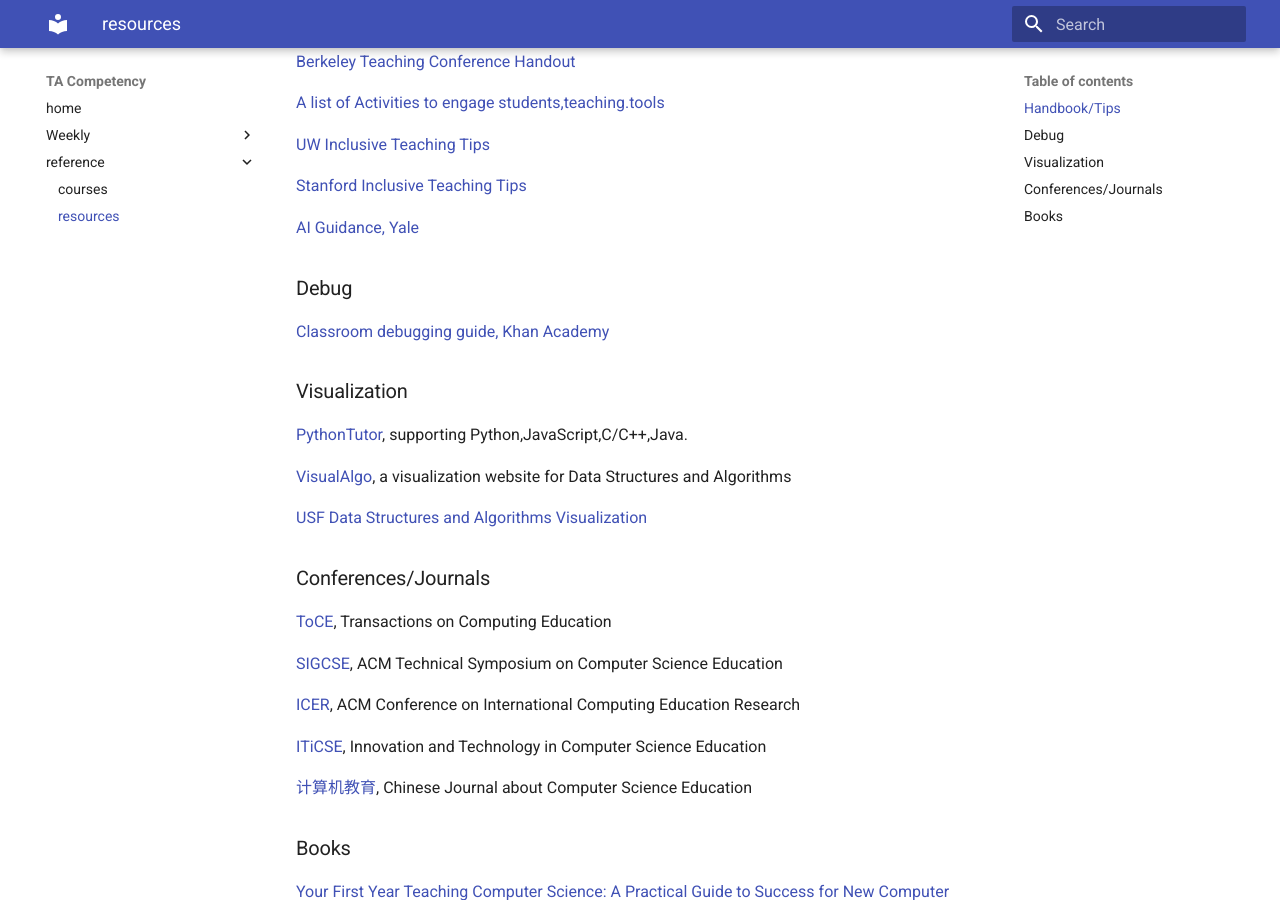
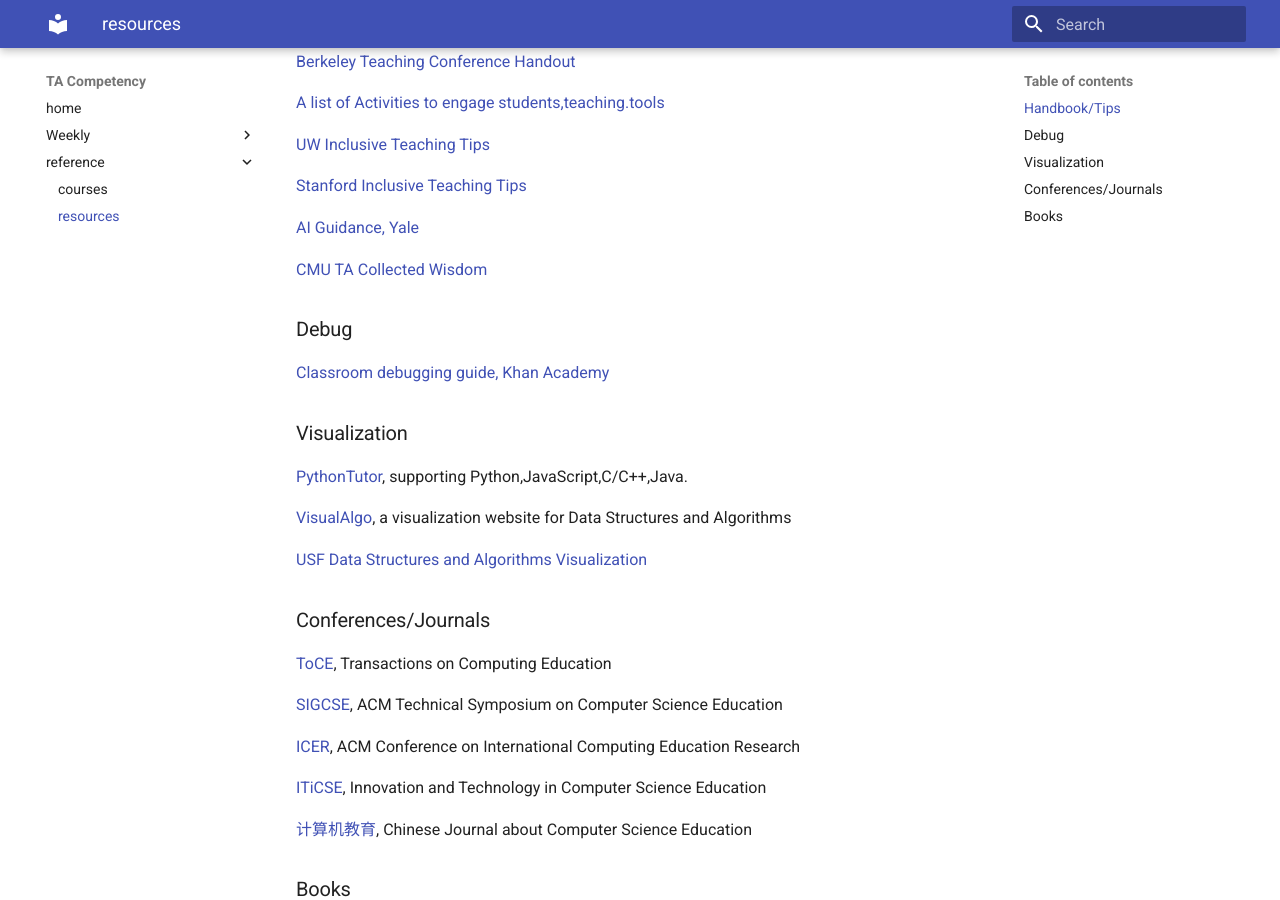
Before and after one commit to THUCSTAC/TAC, an MkDocs documentation site: the page built from docs/reference/resources.md, in a window 1280 px wide and 900 px high, scrolled down 401 px. Built offline with MkDocs 1.6.1 and Material for MkDocs 9.7.7, drawn with Linux system fonts in a browser that asks for light colours.

Commit message:
update resource

```diff
--- a/docs/reference/resources.md
+++ b/docs/reference/resources.md
@@ -21,6 +21,8 @@
 [Stanford Inclusive Teaching Tips](https://docs.google.com/document/d/1hLivou9-_wmsZuzKI2pCGQu0KHVIgYfJSaYhvTgO0Wo/edit)
 
 [AI Guidance, Yale](https://poorvucenter.yale.edu/AIguidance)
+
+[CMU TA Collected Wisdom](https://www.cmu.edu/teaching/resources/PublicationsArchives/CollectedWisdom/collectwisdom-teachingstrategies.pdf)
 
 ### Debug
 
```
